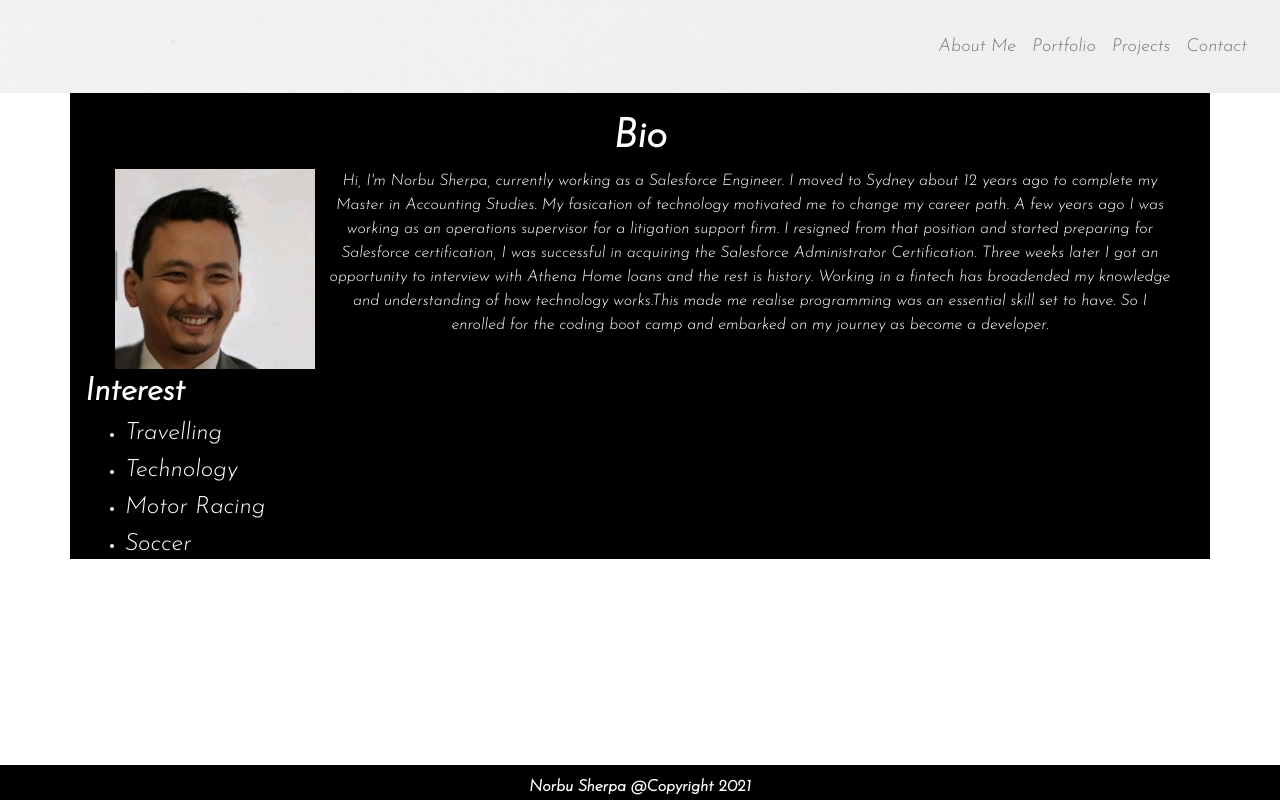
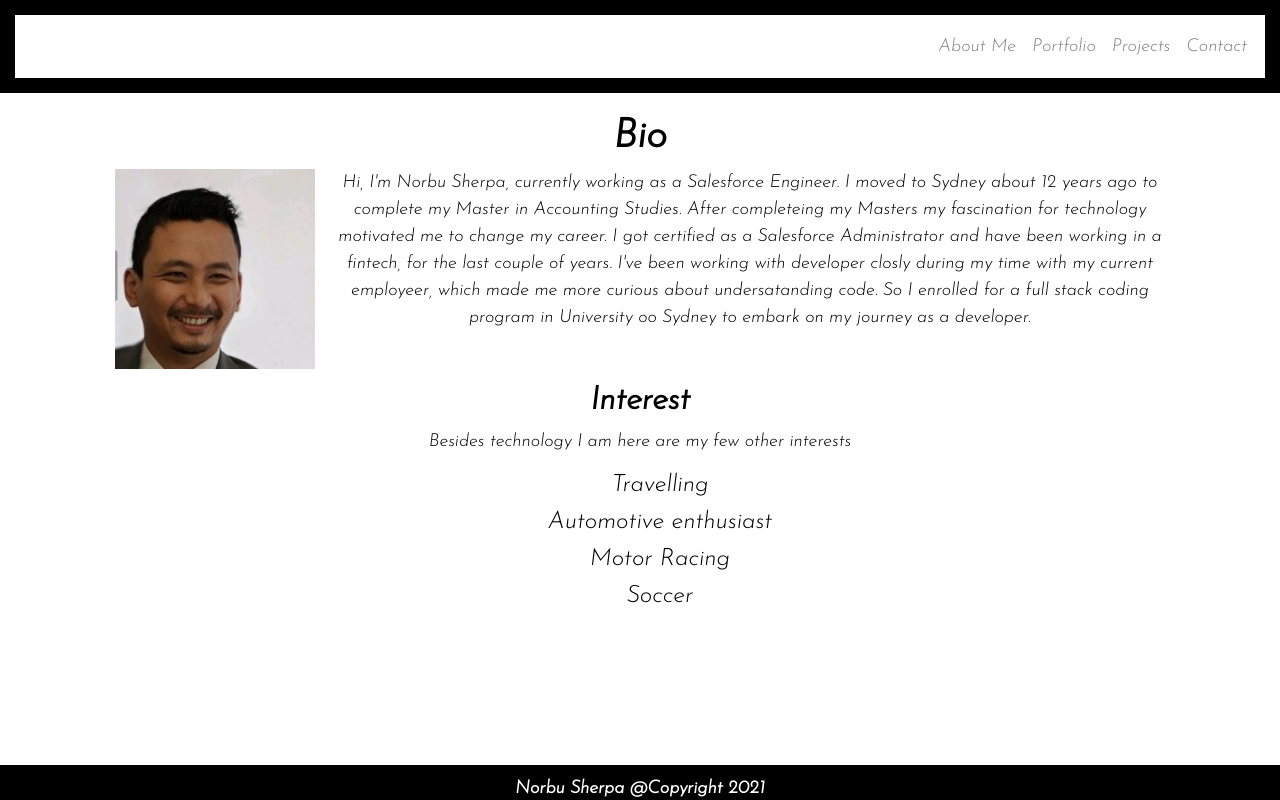
Before and after one commit to norbu-s/React-Portfolio, a React (Create React App) app in the folder portfolio/: page /#/ in a window 1280 px wide. Built offline with nearby package versions, Linux system fonts and the light colour scheme.

Commit message:
Final Updates

```diff
--- a/portfolio/src/components/Header/style.css
+++ b/portfolio/src/components/Header/style.css
@@ -4,7 +4,8 @@ header{
 }
 
 #index-navbar{
-    color: white;
+  background-color: white;
+    color: black;
     max-width: 100%;
     padding: 10px;
 }
--- a/portfolio/src/pages/AboutMe/index.js
+++ b/portfolio/src/pages/AboutMe/index.js
@@ -44,27 +44,23 @@ function AboutMe () {
           </div>
             </div>
            <p>
-           Hi, I'm Norbu Sherpa, currently working as a Salesforce Engineer. I moved to Sydney about 12 years ago to complete my Master in Accounting Studies. My fasication of technology motivated me to change my career path. A few years
-               ago I was working as an operations supervisor for a litigation support firm. I resigned from that position and started preparing for Salesforce certification, I was successful in acquiring the Salesforce Administrator Certification. Three
-               weeks later I got an opportunity to interview with Athena Home loans and the rest is history. Working in a fintech has broadended my knowledge and understanding of how technology works.This made me realise programming was an essential
-               skill set to have. So I enrolled for the coding boot camp and embarked on my journey as become a developer.</p>
+           Hi, I'm Norbu Sherpa, currently working as a Salesforce Engineer. I moved to Sydney about 12 years ago to complete my Master in Accounting Studies.
+            After completeing my Masters my fascination for technology motivated me to change my career. I got certified as a Salesforce Administrator and have been working in a fintech,
+            for the last couple of years. I've been working with developer closly during my time with my current employeer, which made me more curious about undersatanding code. So I enrolled
+            for a full stack coding program in University oo Sydney to embark on my journey as a developer.
+            </p>
       </div>
         <div className="interests">
+          <div className="all-interests">
            <h2><strong>Interest</strong></h2>
+           <p> Besides technology I am here are my few other interests</p>
            <ul>
-               <li>
-                   <h4>Travelling</h4>
-               </li>
-               <li>
-                   <h4>Technology</h4>
-               </li>
-               <li>
-                   <h4>Motor Racing</h4>
-               </li>
-               <li>
-                   <h4>Soccer</h4>
-               </li>
+               <h4>Travelling</h4>
+               <h4>Automotive enthusiast</h4>
+               <h4>Motor Racing</h4>
+               <h4>Soccer</h4>
                </ul>
+           </div>
            </div>
           </div>
           <Footer />
--- a/portfolio/src/pages/AboutMe/style.css
+++ b/portfolio/src/pages/AboutMe/style.css
@@ -1,12 +1,14 @@
 .header{
   background-color:black;
   color:white;
+  max-width: 100%;
+  max-height: 100px;
 }
 
 .container{
   font-family: 'Josefin Sans', sans-serif;
-  color: white;
-  background-color: black;
+  color: black;
+  background-color: white
   }
 
 .about-me{
@@ -14,7 +16,19 @@
   padding:20px;
 }
 
-p{
+.interests{
+  padding: 15px;
+  font-size: large;
+}
+
+.all-interests{
+  text-align: center;
+
+}
+
+
+p {
+    font-size:large;
     font-family: 'Josefin Sans', sans-serif;
   }
 
--- a/portfolio/src/pages/Portfolio/index.js
+++ b/portfolio/src/pages/Portfolio/index.js
@@ -23,14 +23,31 @@ function Portfolio () {
                    <li>React.Js</li>
                </ul>
                <h3><strong>Salesforce Skills</strong></h3>
-               <p>Certified Administrator (ADM 201 Certification) with experience in -</p>
                <ul>
                    <li>Creating Flow Builder, Approval Process,Process Builder</li>
                    <li>Creating of Profile, Permission Sets, Objects, Fields and Queues</li>
                    <li>Reporting, Dashboard and SOQL query</li>
-                   <li>Deployment using Bitbucket Pipelines and Change Sets</li>
+                   <li>Using Data loader to extract, insert and bulk update records.</li>
+                   <li>Working with managed package, Cloud lending (Skuid)</li>
+                   <li>Setting up single sign on</li>
+                   <li>Nintex DocGen to create documents.</li>
+                   <li>SOQL query using Dev console.</li>
+                   <li>Creating and working with scratch orgs.</li>
+                   <li>Updating Apex methods and lightning web components.</li>
                </ul>
-               </div>
+               <h3><strong>Integration</strong></h3>
+               <ul>
+                    <li>Worked on Salesforce and Okta integration to enable Single Sign On.</li>
+                    <li>Vonage integration for telephony system.</li>
+                </ul>
+                <h3><strong>Testing</strong></h3>
+                <ul>
+                   <li>Unit testing, SIT, UAT and End to end regression testing of new features.</li>
+                   <li>Go Live Support: Providing go live support for weekly /fortnightly release to production.</li>
+                   <li>Salesforce Sandbox maintenance.</li>
+                   <li>Deployment: deploying through bitbucket pipelines and Change Sets</li>
+                   <li>Updating Apex methods and lightning web components.</li>
+                </ul>
                <h3><strong>System Administrator Skills</strong></h3>
                <ul>
                    <li>Okta Administrator</li>
@@ -38,7 +55,10 @@ function Portfolio () {
                    <li>Office 365 System Administrator</li>
                    <li>Slack System Administrator</li>
                    <li>Zoom System Administrator</li>
+                   <li>Vonage Administrator</li>
+                   <li>Front Administrator</li>
                </ul>
+               </div>
                <Footer />
         </div>
     )
--- a/portfolio/src/pages/Portfolio/style.css
+++ b/portfolio/src/pages/Portfolio/style.css
@@ -4,6 +4,21 @@ header{
     font-family: 'Josefin Sans', sans-serif;
     color:white;
     }
+
+h1{
+  text-align: center;
+}
+
+h3{
+  text-align: left;
+}
+
+.Portfolio-sm{
+  padding:15px;
+  font-size:large;
+  font-family: 'Josefin Sans', sans-serif;
+}
+
 
 @media (min-width: 800px) {
         .app{
--- a/portfolio/src/pages/Projects/index.js
+++ b/portfolio/src/pages/Projects/index.js
@@ -18,9 +18,9 @@ function Projects () {
 <h1>Projects</h1>
 <strong><p> A list of projects that I've worked on during my bootcamp course</p></strong>
 <div className="otaku">
-    <h2>Otaku</h2>
-        <p><strong>Title:</strong> Resturant Otaku</p>
-        <p>Descrtiption:This project is a responsive and user-friendly web application that allows users to search for nearby restaurants in either an Australian suburb or city. It also includes a save function in which users can save a list of their favourite restaurants and add notes and images for personal reference.</p>
+    <ul>
+        <h3><strong>Title:</strong> Resturant Otaku</h3>
+        <p><strong>Description:This project is a responsive and user-friendly web application that allows users to search for nearby restaurants in either an Australian suburb or city. It also includes a save function in which users can save a list of their favourite restaurants and add notes and images for personal reference.</strong></p>
         <li><strong> Github Link:</strong> <a href="https://github.com/norbu-s/Project-Otaku">Resturant Otaku</a></li>
         <li><strong> Deployed App Link:</strong> <a href="https://norbu-s.github.io/Project-Otaku/"> Otaku App</a></li>
         <div className="sidebar">
@@ -32,11 +32,11 @@ function Projects () {
         />
         </div>
         </div>
+        </ul>
 </div>
 <div className="note">
-    <h2>Note-Taker</h2>
-    <p><strong>Title:</strong> Note-Taker</p>
-        <p>Descrtiption:A command-line application with functionalities  create, save and delete notes.</p>
+    <h3><strong>Title: Note-Taker</strong></h3>
+        <p><strong>Description:A command-line application with functionalities  create, save and delete notes.</strong></p>
         <li><strong> Github Link:</strong> <a href="https://github.com/norbu-s/Project-Otaku">Note-Taker </a></li>
         <li><strong> Deployed App Link:</strong> <a href="https://norbu-s.github.io/Project-Otaku/"> Note-Taker App</a> </li>
         <div className="sidebar">
@@ -50,9 +50,8 @@ function Projects () {
         </div>
 </div>
 <div className="weather">
-    <h2>Weather App</h2>
-        <p><strong>Title:</strong> Weather-App</p>
-        <p>Descrtiption: Application to provide weather forecast based on the location entered in the search by the user.</p>
+        <h3><strong>Title:</strong> Weather-App</h3>
+        <p><strong>Description: Application to provide weather forecast based on the location entered in the search by the user.</strong></p>
         <li><strong>Github Link:</strong> <a href="https://norbu-s.github.io/Weather-App2">Weather-App</a></li>
         <li><strong>Deployed App Link:</strong> <a href="https://norbu-s.github.io/Weather-App2"> Weather App</a></li>
         <div className="sidebar">
@@ -66,9 +65,8 @@ function Projects () {
         </div>
 </div>
 <div className="budget-tracker">
-    <h2>Budget Tracker</h2>
-        <p><strong>Title:</strong> Budget Tracker</p>
-        <p>Descrtiption: A full stack application that offers an offline functionality for end user to track their budget.</p>
+        <h3><strong>Title:</strong> Budget Tracker</h3>
+        <p><strong>Description: A full stack application that offers an offline functionality for end user to track their budget.</strong></p>
         <li><strong>Github Link:</strong>  <a href="https://github.com/norbu-s/BudgetTracker">Budget Traker</a></li>
         <li><strong>Deployed App Link:</strong> <a href="https://norbu-s.github.io/Weather-App2"> Budget Tracker-App</a></li>
         <div className="sidebar">
@@ -82,11 +80,10 @@ function Projects () {
         </div>
 </div>
 <div className="Entertain-Me">
-    <h2>Entertain-Me</h2>
-        <p><strong>Title:</strong> Entertain-Me</p>
-        <p>Descrtiption: EntertainMe is a website for movie enthusiasts to be able to access key information about movies and leave their personal review for films they have watched.
+        <h3><strong>Title:</strong> Entertain-Me</h3>
+        <p><strong>Description: EntertainMe is a website for movie enthusiasts to be able to access key information about movies and leave their personal review for films they have watched.
         The benefit of the site is that it is an easy way for users to keep a log of movies they have watched. The simple search functionality means users can also quickly find and recall key movie information including actors and year of release. Having a log of your personal movie reviews is beneficial in a time when more of us are spending more time in front of our screens. You can easily recommend movies to friends based on your own personal review list.
-        Search for, save and review your must-see movies all with one, easy-to-use site - EntertainMe.</p>
+        Search for, save and review your must-see movies all with one, easy-to-use site - EntertainMe.</strong></p>
         <li><strong>Github Link:</strong> <a href="https://github.com/norbu-s/Entertain-Me">Entertain-Me</a></li>
         <li><strong>Deployed App Link:</strong><a href="https://arcane-badlands-48936.herokuapp.com/"> Entertain-Me App</a></li>
         <div className="sidebar">
@@ -100,9 +97,8 @@ function Projects () {
         </div>
 </div>
 <div className="Employee-Directory">
-    <h2>Employee-Directory</h2>
-        <p><strong>Title:</strong> Employee-Directory</p>
-        <p>A React application which offers a search functionality for end users to serach through the employee database. </p>
+        <h3><strong>Title:</strong> Employee-Directory</h3>
+        <p><strong>React application which offers a search functionality for end users to serach through the employee database. </strong> </p>
         <li><strong>Github Link:</strong>  <a href="https://github.com/norbu-s/Entertain-Me">Employee-Directory</a></li>
         <li><strong>Deployed App Link:</strong><a href="https://arcane-badlands-48936.herokuapp.com/"> Entertain-Me App</a></li>
         <div className="sidebar">
--- a/portfolio/src/pages/Projects/style.css
+++ b/portfolio/src/pages/Projects/style.css
@@ -1,17 +1,18 @@
-header{
-
-background-image: url("../../Images/backgroung.jpg");
+h1{
+    text-align: center;
 }
 
-h1{
+h3{
     text-align: center;
 }
 
 .project{
     padding: 15px;
     font-family: 'Josefin Sans', sans-serif;
-    color:white;
-    background-color: black;
+    background-color:white;
+    color: black;
+    font-size:large;
+    font-family: 'Josefin Sans', sans-serif;
 }
 
 .otaku{
```
